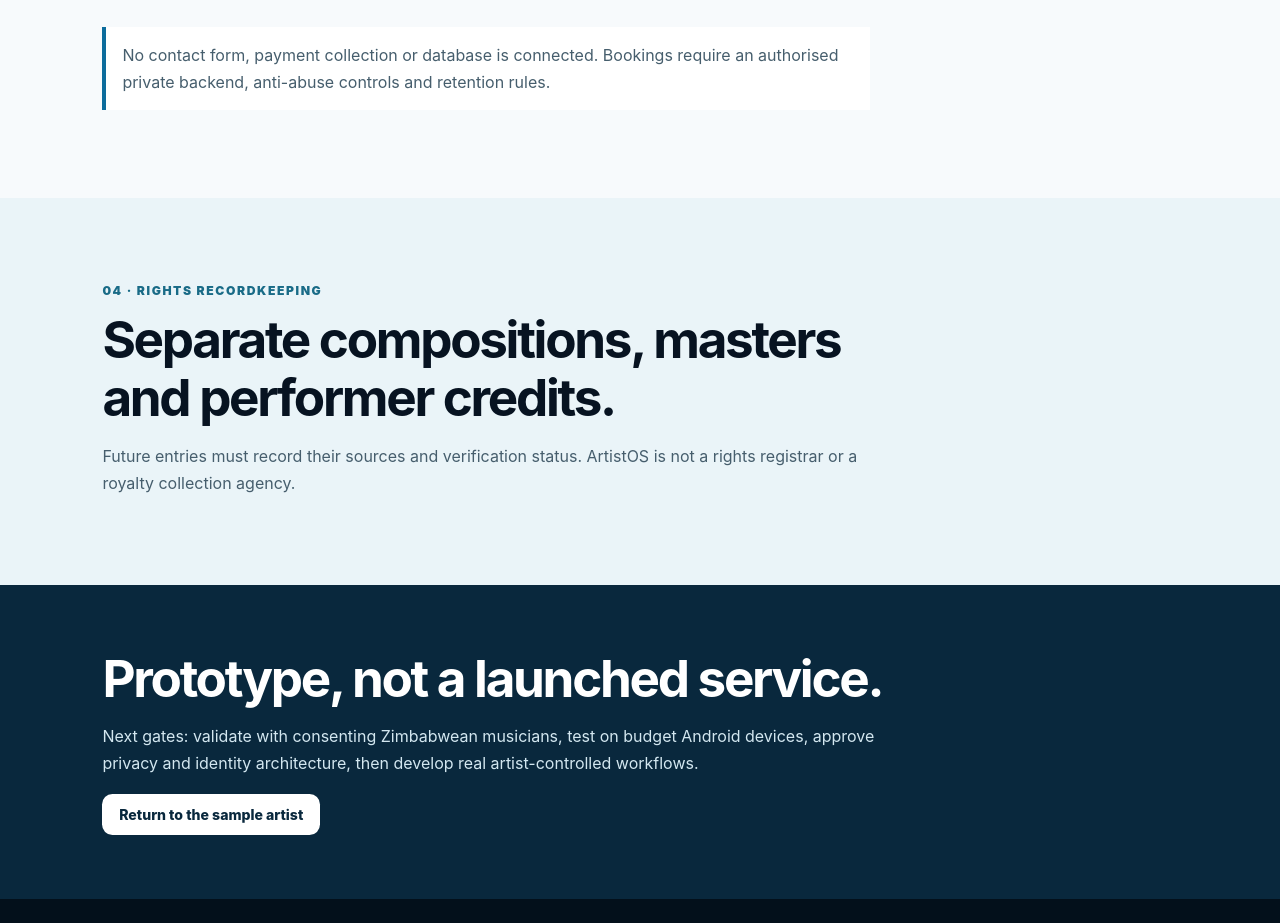
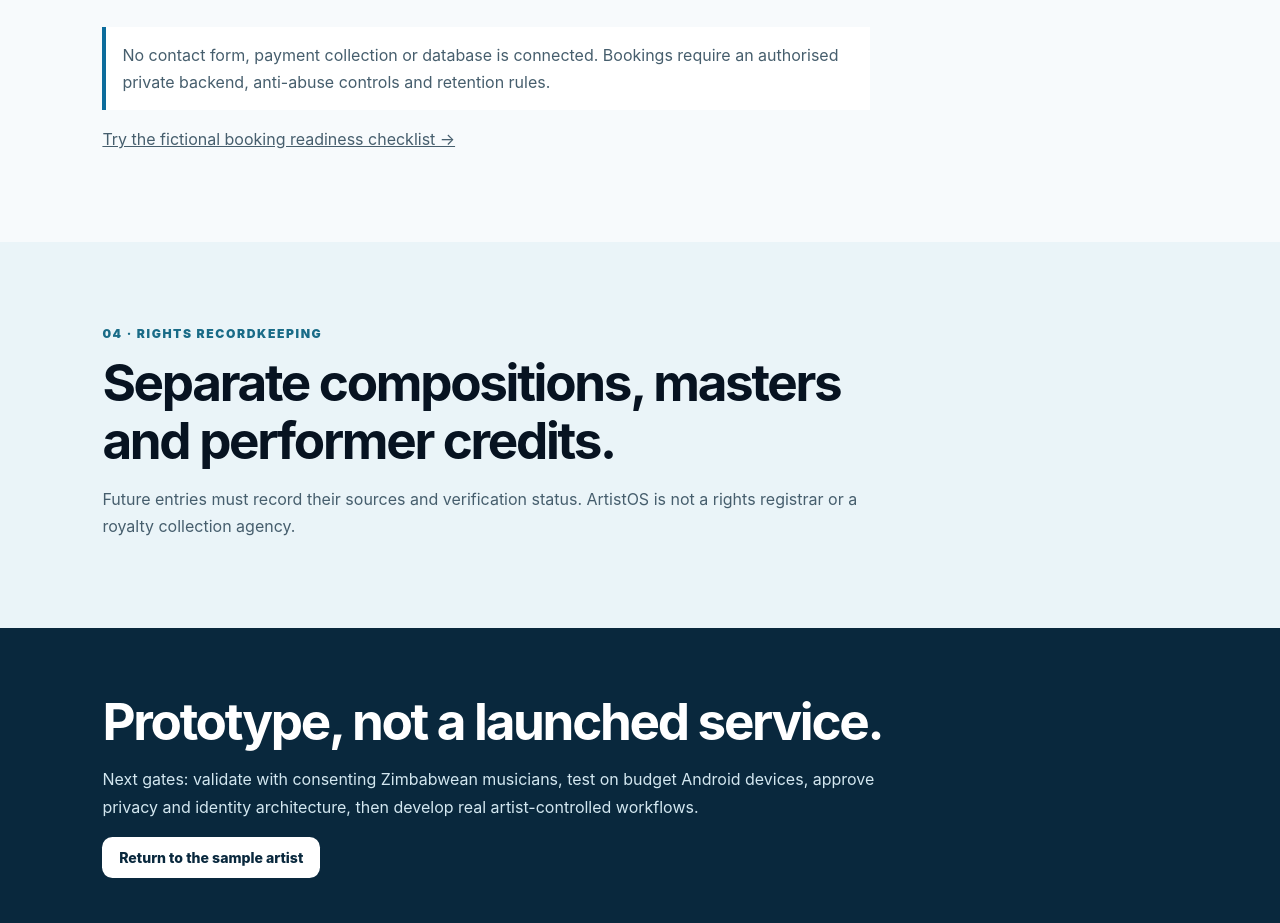
Before and after one commit to terysoft/talunza-media, a Next.js app: page /artistos-preview in a window 1280 px wide. Shown: the part 2670-3593 px from the top of the page. Built offline with nearby package versions, Linux system fonts and the light colour scheme; no server answers.

Commit message:
feat(artistos): link musician demo to booking readiness flow

```diff
--- a/app/artistos-preview/page.tsx
+++ b/app/artistos-preview/page.tsx
@@ -1,5 +1,5 @@
 import type { Metadata } from 'next';
-import { Header, Footer } from '../site';
+import { Header, Footer, base } from '../site';
 import styles from './page.module.css';
 
 export const metadata: Metadata = {
@@ -67,6 +67,7 @@ export default function ArtistOSPreview() {
       <h2 id="bookings-title">Do not let an enquiry disappear between messages.</h2>
       <div className={styles.grid}>{bookings.map(([stage,copy])=><article className={styles.card} key={stage}><h3>{stage}</h3><p>{copy}</p></article>)}</div>
       <p className={styles.note}>No contact form, payment collection or database is connected. Bookings require an authorised private backend, anti-abuse controls and retention rules.</p>
+      <p><a className={styles.bookingLink} href={base + '/artistos-preview/booking-readiness/'}>Try the fictional booking readiness checklist →</a></p>
     </section>
     <section className={styles.alt} id="rights" aria-labelledby="rights-title">
       <p className={styles.kicker}>04 · RIGHTS RECORDKEEPING</p>
```
